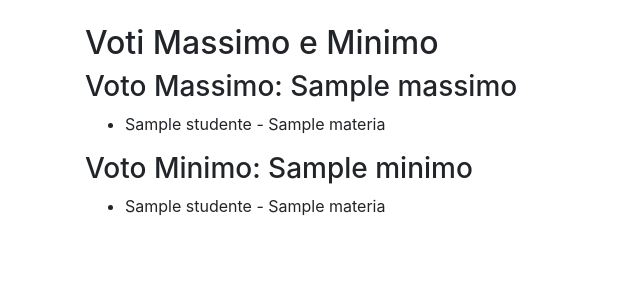
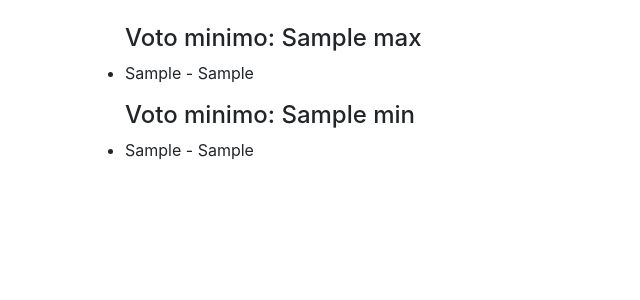
Before and after one commit to RiccardoGio1/primo_progetto, a Django app: template voti/templates/voti/Max_Min.html in a window 1280 px wide. Shown: the part 56-356 px from the top of the page, without its empty margins (0-640 px from the left). Run offline with Django 5.2, Linux system fonts and the light colour scheme; the template is opened without the code that fills it: most values are stand-ins (such as "Sample title", 1, 10 or a date in 2020).

Commit message:
Passo22_Finito

```diff
--- a/voti/templates/voti/Max_Min.html
+++ b/voti/templates/voti/Max_Min.html
@@ -1,22 +1,20 @@
 {% extends "base.html" %}
 
-{% block title %}Voti Massimo e Minimo{% endblock %}
+{% block title %}Voti Massimi e minimi{% endblock %}
 
 {% block content %}
-<h2>Voti Massimo e Minimo</h2>
 
-<h3>Voto Massimo: {{ massimo }}</h3>
-<ul>
-    {% for studente, materia in studenti_massimo %}
-        <li>{{ studente }} - {{ materia }}</li>
+    <ul>
+    <h4>Voto minimo: {{ max }}</h4>
+    {% for studente_max , materie_max in studenti_max%}
+        <li>{{ studente_max }} - {{ materie_max }}</li>
     {% endfor %}
-</ul>
+    </ul>
 
-<h3>Voto Minimo: {{ minimo }}</h3>
-<ul>
-    {% for studente, materia in studenti_minimo %}
-        <li>{{ studente }} - {{ materia }}</li>
+    <ul>
+    <h4>Voto minimo: {{ min }}</h4>
+    {% for studente_min , materie_min in studenti_min%}
+        <li>{{ studente_min }} - {{ materie_min }}</li>
     {% endfor %}
-</ul>
-
+    </ul>
 {% endblock %}
```
Also changed, not shown: voti/views.py (+23 -17 lines).
